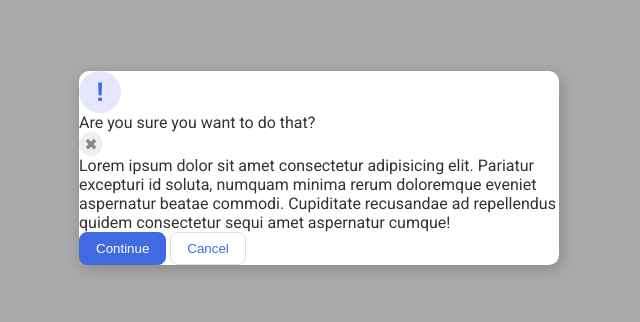
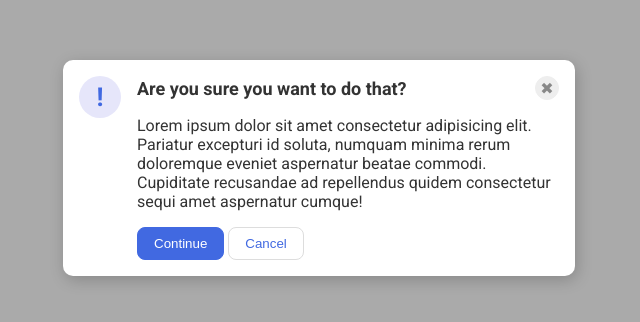
Before and after one commit to ChinZJ/TheOdinProject, a plain HTML site: page css-exercises/foundations/flex/05-flex-modal/index.html in a window 1280 px wide. Shown: the part 232-554 px from the top of the page, without its empty margins (321-961 px from the left). Drawn offline with Linux system fonts and the light colour scheme.

Commit message:
Complete 05-flex-modal

```diff
--- a/css-exercises/foundations/flex/05-flex-modal/index.html
+++ b/css-exercises/foundations/flex/05-flex-modal/index.html
@@ -9,12 +9,24 @@
   </head>
   <body>
     <div class="modal">
+
+      <div class="left-side">
         <div class="icon">!</div>
+      </div>
+
+      <div class="right-side">
+        <div class="warning">
           <div class="header">Are you sure you want to do that?</div>
+
           <button class="close-button">✖</button>
+        </div>
+
         <div class="text">Lorem ipsum dolor sit amet consectetur adipisicing elit. Pariatur excepturi id soluta, numquam minima rerum doloremque eveniet aspernatur beatae commodi. Cupiditate recusandae ad repellendus quidem consectetur sequi amet aspernatur cumque!</div>
+
         <button class="continue">Continue</button>
+
         <button class="cancel">Cancel</button>
+      </div>
     </div>
   </body>
 </html>
--- a/css-exercises/foundations/flex/05-flex-modal/style.css
+++ b/css-exercises/foundations/flex/05-flex-modal/style.css
@@ -9,10 +9,13 @@ body {
   margin: 0;
   background: #aaa;
   color: #333;
+
   /* I'll give you this one for free lol */
   display: flex;
   align-items: center;
   justify-content: center;
+
+
 }
 
 .modal {
@@ -20,6 +23,18 @@ body {
   width: 480px;
   border-radius: 10px;
   box-shadow: 2px 4px 16px rgba(0,0,0,.2);
+
+  padding: 16px;
+
+  display: flex;
+  align-items: flex-start;
+  gap: 16px;
+}
+
+.warning {
+  display: flex;
+  justify-content: space-between;
+  align-items: center;
 }
 
 .icon {
@@ -30,9 +45,15 @@ body {
   width: 42px;
   height: 42px;
   border-radius: 50%;
+
   display: flex;
   align-items: center;
   justify-content: center;
+}
+
+.header {
+  font-size: 18px;
+  font-weight: bold;
 }
 
 .close-button {
@@ -48,6 +69,10 @@ body {
   justify-content: center;
   border: 1px solid #eee;
   padding: 0;
+}
+
+.text {
+  margin: 16px 0px;
 }
 
 button {
```
Lines whose indentation alone changed are shown as unchanged.
